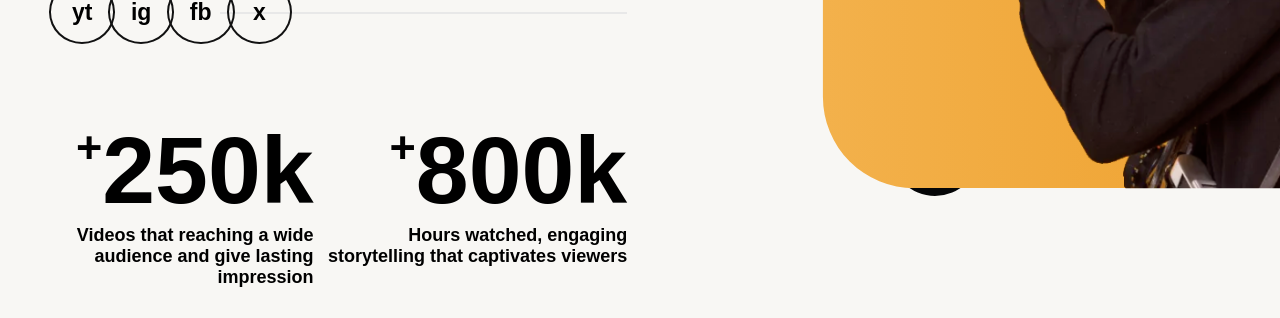
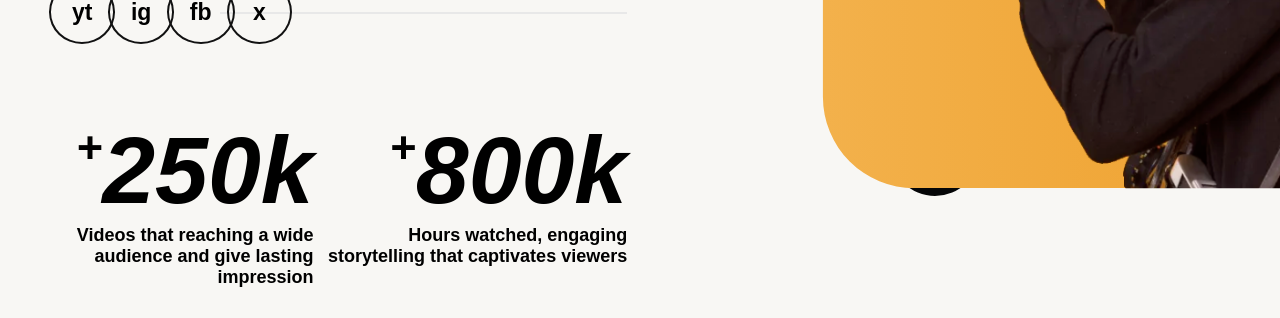
Before and after one commit to ambros226/SchoolProjects, a PHP site: page / in a window 1280 px wide; the page is wider, and only the part inside the window is pictured. Shown: the part 807-1125 px from the top of that part. Run offline with PHP 8.4, Linux system fonts and the light colour scheme.

Commit message:
adding font italic

```diff
--- a/SchoolWebTwo/style.css
+++ b/SchoolWebTwo/style.css
@@ -184,6 +184,7 @@ hero section
         h2 {
             font-size: 95px;
             text-align: right;
+            font-style: italic;
         }
 
         h2:before {
```
